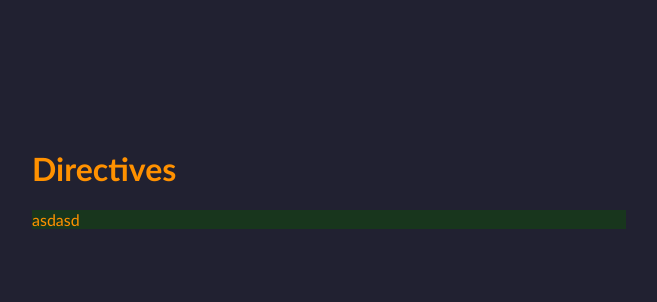
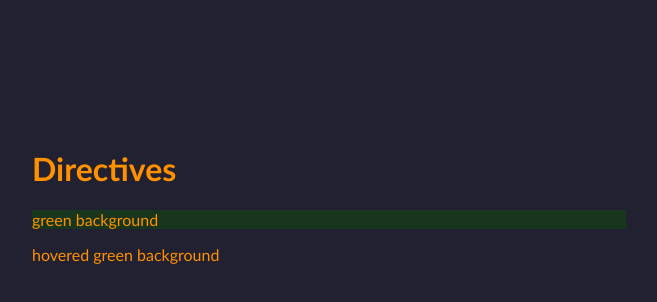
Before and after one commit to KevinWissmer/AngularElements, an Angular app: page / in a window 1280 px wide. Shown: the top 302 px of the page, without its empty margins (96-753 px from the left). Built offline with nearby package versions, Linux system fonts and the light colour scheme.

Commit message:
added own directive appHoverGreenbgDirective

```diff
--- a/src/app/app.module.ts
+++ b/src/app/app.module.ts
@@ -5,12 +5,14 @@ import { AppRoutingModule } from './app-routing.module';
 import { AppComponent } from './app.component';
 import { LandingPageComponent } from './landing-page/landing-page.component';
 import { GreenbgDirectiveDirective } from './directives/greenbgDirective/greenbg-directive.directive';
+import { HoverGreenbgDirectiveDirective } from './directives/hoverGreenbgDirective/hover-greenbg-directive.directive';
 
 @NgModule({
   declarations: [
     AppComponent,
     LandingPageComponent,
     GreenbgDirectiveDirective,
+    HoverGreenbgDirectiveDirective,
   ],
   imports: [
     BrowserModule,
--- /dev/null
+++ b/src/app/directives/hoverGreenbgDirective/hover-greenbg-directive.directive.ts
@@ -0,0 +1,15 @@
+import { Directive, ElementRef, OnInit, Renderer2, HostListener } from '@angular/core';
+
+@Directive({
+    selector: '[appHoverGreenbgDirective]'
+})
+export class HoverGreenbgDirectiveDirective {
+    @HostListener('mouseenter') mouseover(eventData:Event){
+        this.renderer.setStyle(this.elementRef.nativeElement, 'background-color', '#18361d')
+    }
+    @HostListener('mouseleave') mouseleave(eventData:Event){
+        this.renderer.setStyle(this.elementRef.nativeElement, 'background-color', 'transparent')
+    }
+    constructor(private elementRef: ElementRef, private renderer: Renderer2) { }
+
+}
--- a/src/app/landing-page/landing-page.component.html
+++ b/src/app/landing-page/landing-page.component.html
@@ -1,5 +1,9 @@
 <h1>Directives</h1>
 
 <p appGreenbgDirective>
-asdasd
+    green background
 </p>
+
+<p appHoverGreenbgDirective>
+    hovered green background
+</p>
```
Also changed, not shown: 1 other file (tests, documents, lock files or other folders).
